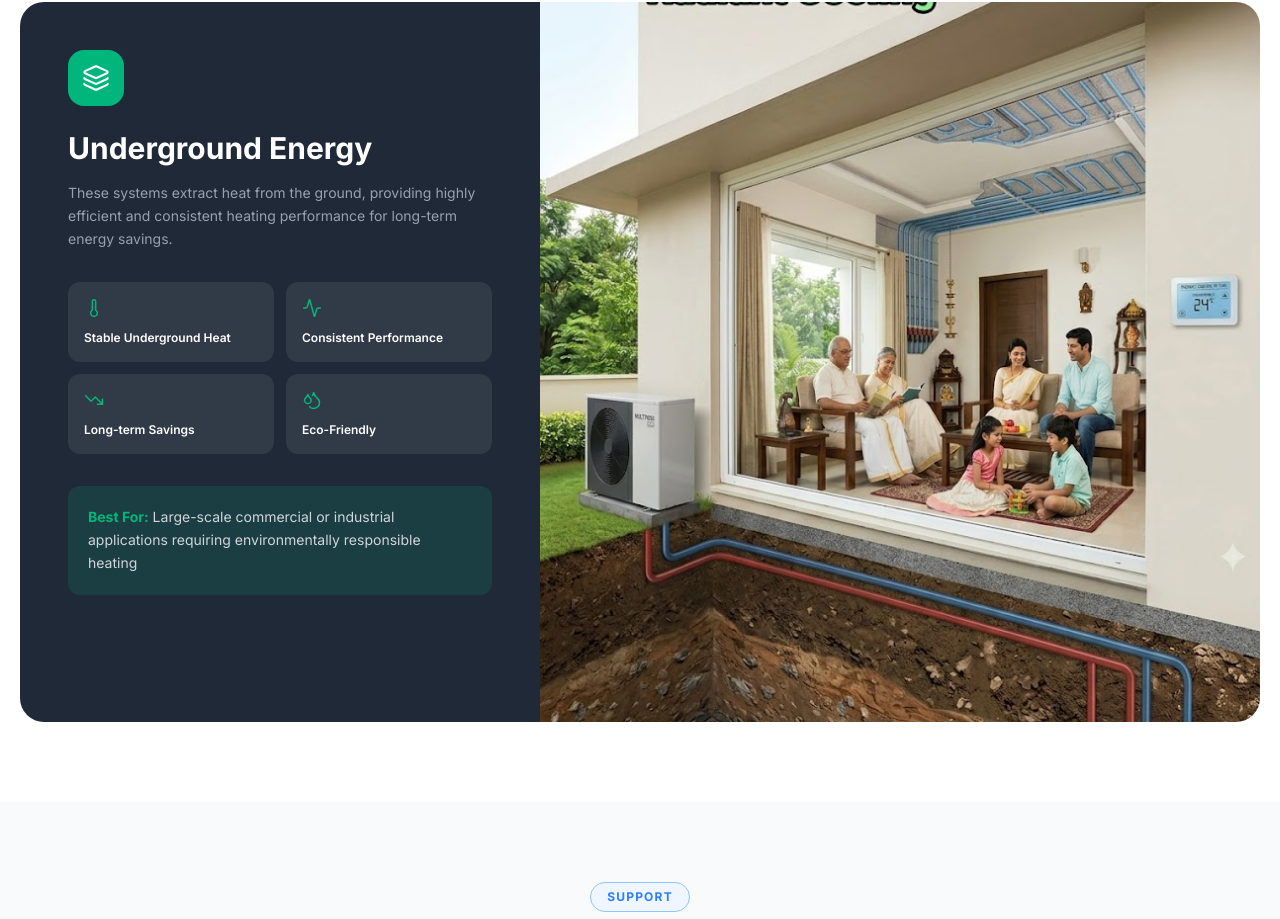
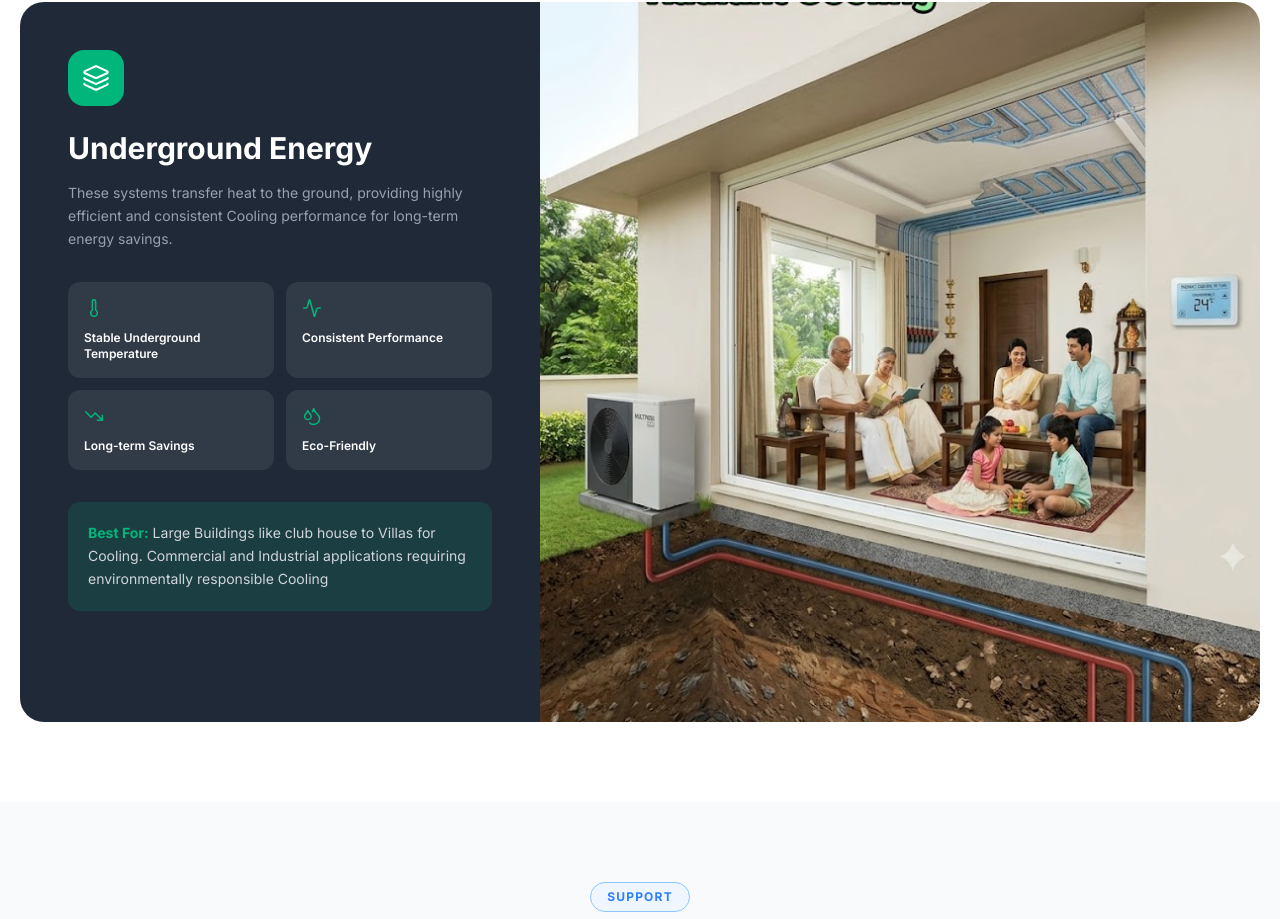
Before and after one commit to scaleoxperts/alldelite, a Next.js app: page /products in a window 1280 px wide. Shown: the part 4872-5791 px from the top of the page. Built offline with nearby package versions, Linux system fonts and the light colour scheme.

Commit message:
feat: Update Ground Source section content for clarity and accuracy in cooling applications

```diff
--- a/components/products/GroundSource.products.tsx
+++ b/components/products/GroundSource.products.tsx
@@ -49,13 +49,14 @@ export default function GroundSourceSection() {
                 <span className="font-bold text-(--color-primary)">
                   Best For:
                 </span>{" "}
-                Large-scale commercial or industrial applications requiring
-                environmentally responsible heating
+                Large Buildings like club house to Villas for Cooling.
+                Commercial and Industrial applications requiring environmentally
+                responsible Cooling
               </p>
             </div>
           </div>
 
-          <div className="h-180">
+          <div className="h-180 overflow-hidden">
             <img
               src="/products/ground-source-system.png"
               alt="Ground Source Heat Pump Installation"
--- a/contents/products.ts
+++ b/contents/products.ts
@@ -92,9 +92,9 @@ export const GROUND_SOURCE_HEAT_PUMPS = {
     Icon: Globe,
     title: "Underground Energy",
     description:
-      "These systems extract heat from the ground, providing highly efficient and consistent heating performance for long-term energy savings.",
+      "These systems transfer heat to the ground, providing highly efficient and consistent Cooling performance for long-term energy savings.",
     stats: [
-      { Icon: Thermometer, label: "Stable Underground Heat" },
+      { Icon: Thermometer, label: "Stable Underground Temperature" },
       { Icon: Activity, label: "Consistent Performance" },
       { Icon: TrendingDown, label: "Long-term Savings" },
       { Icon: Droplets, label: "Eco-Friendly" },
```
